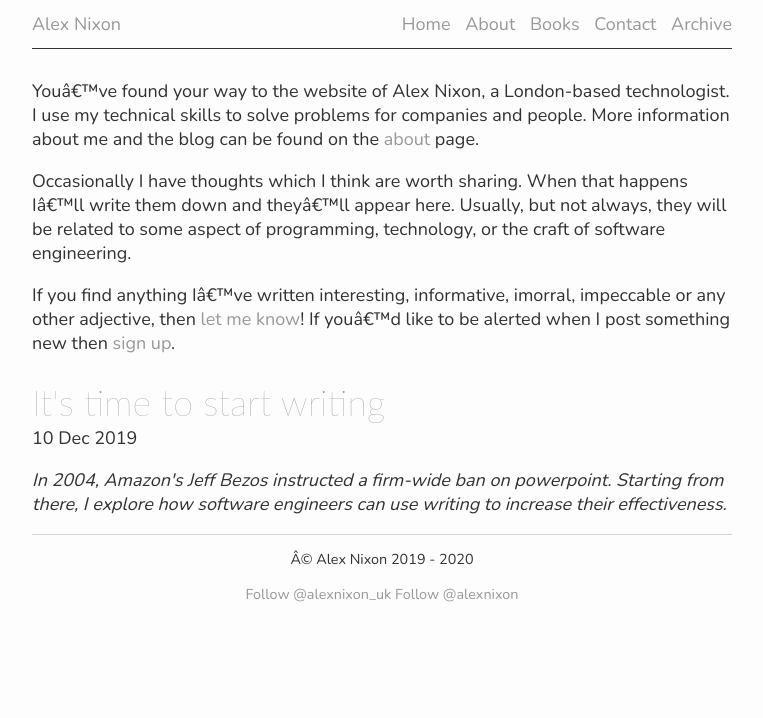
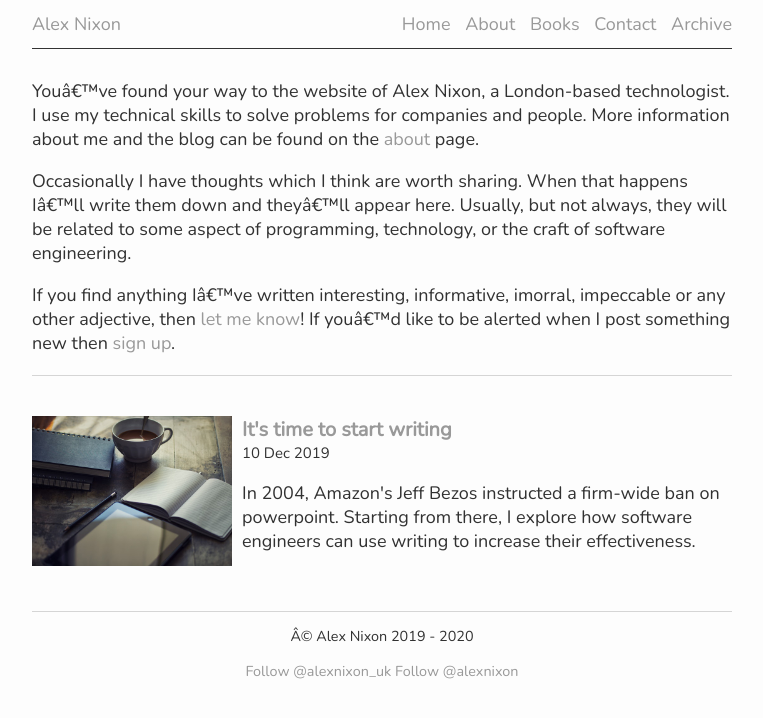
Before and after one commit to alexnixon/alexnixon.github.io, a Jekyll site: the page built from index.md, in a window 1280 px wide. Shown: the top 718 px of the page, without its empty margins (258-1021 px from the left). Built offline with Jekyll 4.4.1, drawn with Linux system fonts in a browser that asks for light colours; comment, search, counter and statistics services are not loaded.

Commit message:
Add an image to posts
Hijacked the book CSS for the front page. Whatever.

```diff
--- a/_layouts/post.html
+++ b/_layouts/post.html
@@ -4,6 +4,8 @@ layout: default
 <div class="post">
   <h1>{{ page.title }}</h1>
   <p class="meta">{{ page.date | date_to_string }}</p>
+
+  <img class="post-image" src="{{ page.image }}" />
 
   <div class="post_content">
     {{ content }}
--- a/css/main.scss
+++ b/css/main.scss
@@ -129,6 +129,7 @@ h1 {
 
 footer {
   border-top: 1px solid $border-light;
+  margin-top: 2rem;
   font-size: .8em;
   text-align: center;
 }
@@ -158,6 +159,11 @@ ul.posts li {
 
 .post {
   margin-bottom: 5rem;
+}
+
+.post-image {
+  // Fix for narrow mobile screens
+  width: 100%;
 }
 
 .email-signup {
@@ -190,16 +196,19 @@ ul.posts li {
 
 // ------------- Books
 .book-list {
-  margin-top: 3rem;
+  margin-top: 2rem;
 
   .book-item {
-    padding-top: 2rem;
-
+    padding: 4rem 0 2rem 0;
     border-top: 1px solid $border-light;
+    overflow: auto;
 
     .book-header {
+      overflow: auto;
+
       .book-cover {
-        height: 20rem;
+        height: auto;
+        width: 20rem;
         margin-right: 1rem;
       }
 
--- a/index.md
+++ b/index.md
@@ -8,10 +8,15 @@ Occasionally I have thoughts which I think are worth sharing. When that happens
 
 If you find anything I've written interesting, informative, imorral, impeccable or any other adjective, then [let me know](/contact/)! If you'd like to be alerted when I post something new then [sign up](http://eepurl.com/gNIAJ5).
 
-<div class="post-list">
+<div class="book-list">
   {% for post in site.posts %}
-    <h1><a href="{{ post.url }}">{{ post.title }}</a></h1>
-      {{ post.date | date_to_string }}
-      <p><i>{{post.teaser}}</i></p>
+  <div class="book-item">
+    <div class="book-header">
+      <img class="book-cover" src="{{ post.image }}"/>
+      <div class="book-title"><a href="{{ post.url }}"> {{ post.title }}</a></div>
+      <div class="book-author"> {{ post.date | date_to_string }}</div>
+    </div>
+    <div class="book-description"><p>{{ post.teaser }}</p></div>
+  </div>
   {% endfor %}
 </div>
```
Also changed, not shown: _posts/2019-12-10-writing.md (+1 -0 lines), img/writing.jpg (added).
